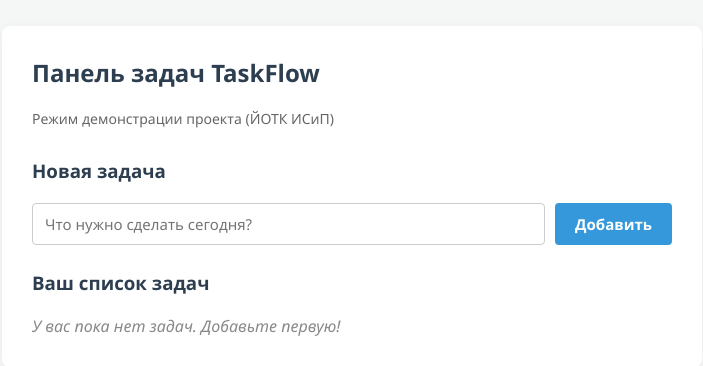
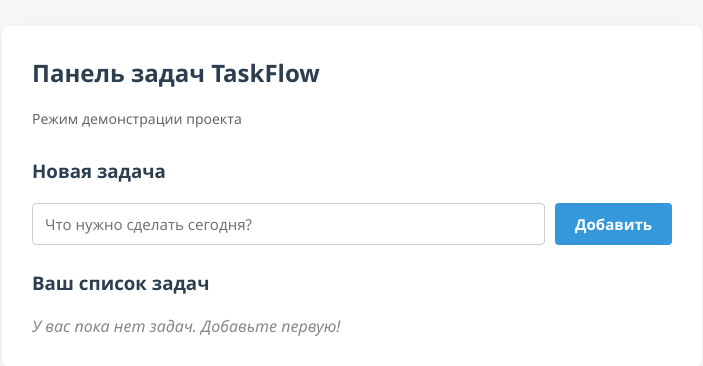
Before and after one commit to fargyshkaIT/taskflow, a Flask app: page /dashboard in a window 1280 px wide. Shown: the part 204-570 px from the top of the page, without its empty margins (288-991 px from the left). Run offline with Flask 3, Linux system fonts and the light colour scheme; data that the repository does not hold is empty.

Commit message:
Update dashboard.html

```diff
--- a/templates/dashboard.html
+++ b/templates/dashboard.html
@@ -13,7 +13,7 @@
 
         <div style="margin-bottom: 30px;">
             <h2>Панель задач TaskFlow</h2>
-            <p style="color: #666; font-size: 14px;">Режим демонстрации проекта (ЙОТК ИСиП)</p>
+            <p style="color: #666; font-size: 14px;">Режим демонстрации проекта</p>
         </div>
 
         <h3>Новая задача</h3>
```
